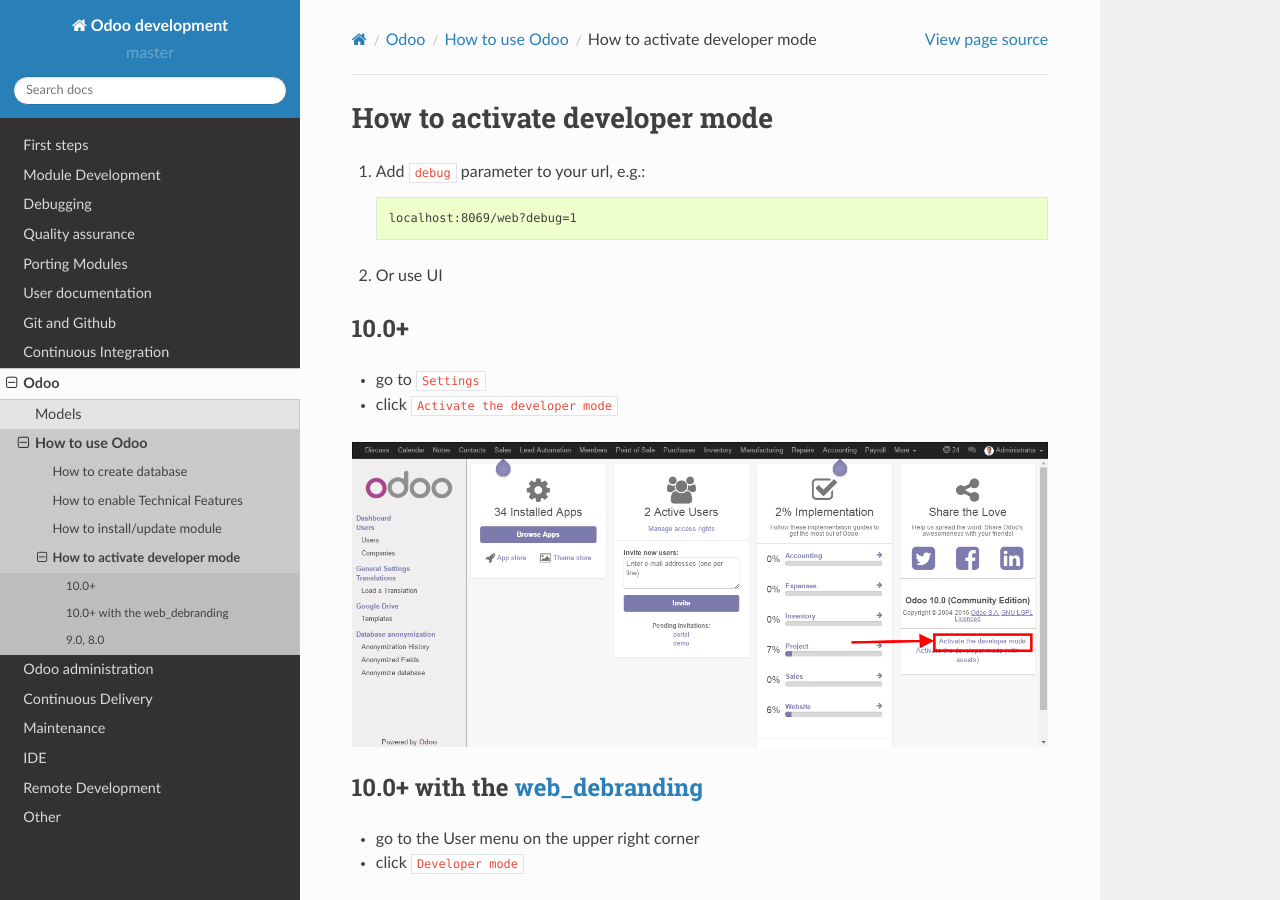
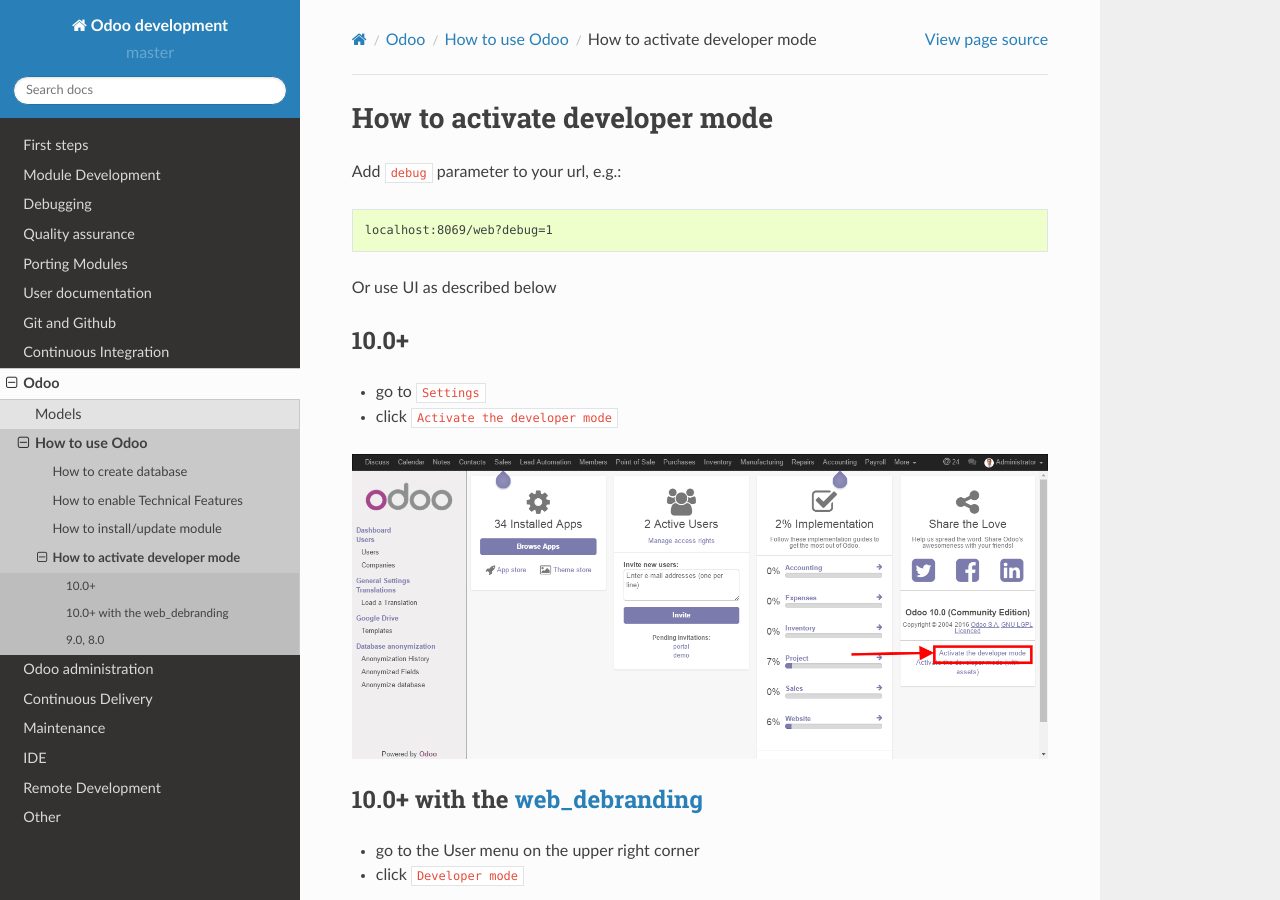
Before and after one commit to itpp-labs/odoo-development, a Sphinx documentation site: the page built from docs/odoo/usage/debug-mode.rst, in a window 1280 px wide and 900 px high. Built offline with Sphinx 7.4.7 and the Read the Docs theme 2.0.0, drawn with Linux system fonts in a browser that asks for light colours.

Commit message:
Update debug-mode.rst

```diff
--- a/docs/odoo/usage/debug-mode.rst
+++ b/docs/odoo/usage/debug-mode.rst
@@ -2,11 +2,11 @@
  How to activate developer mode
 ================================
 
-1.  Add ``debug`` parameter to your url, e.g.: ::
+Add ``debug`` parameter to your url, e.g.: ::
 
      localhost:8069/web?debug=1
 
-2. Or use UI
+Or use UI as described below
 
 
 10.0+
```
